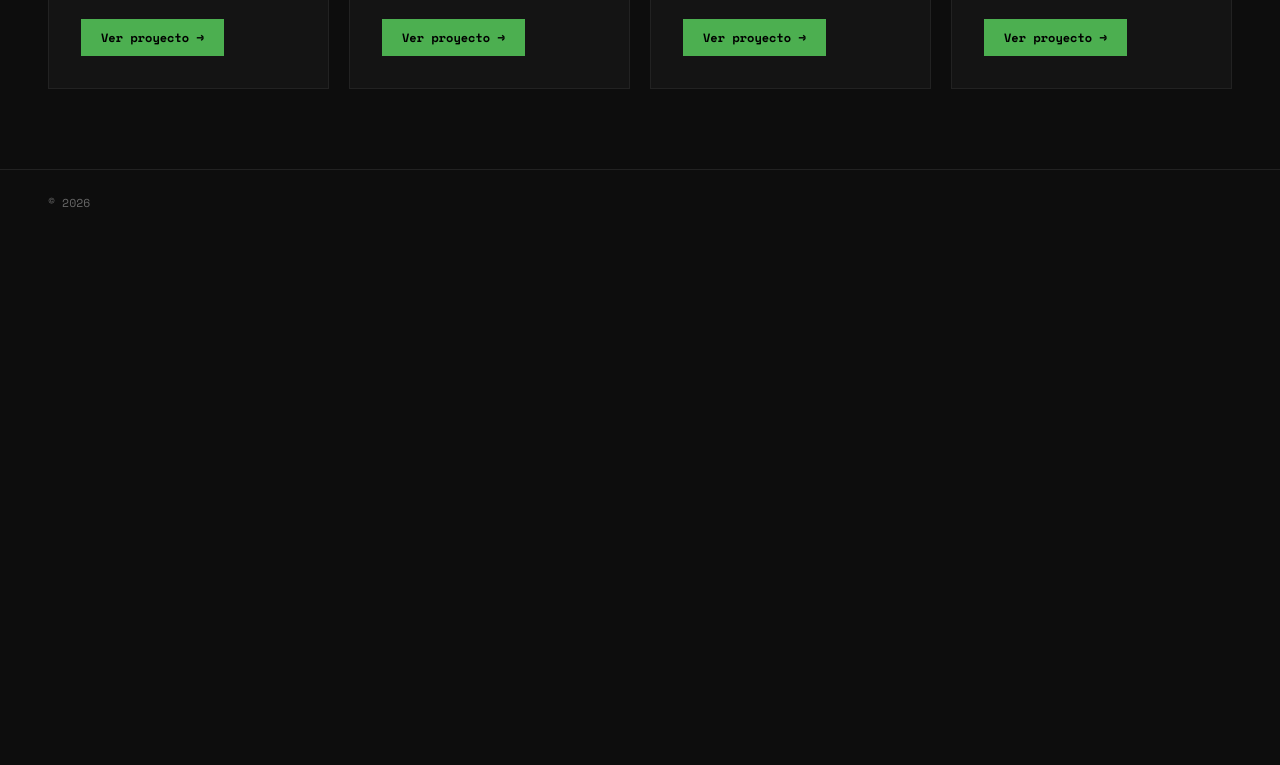
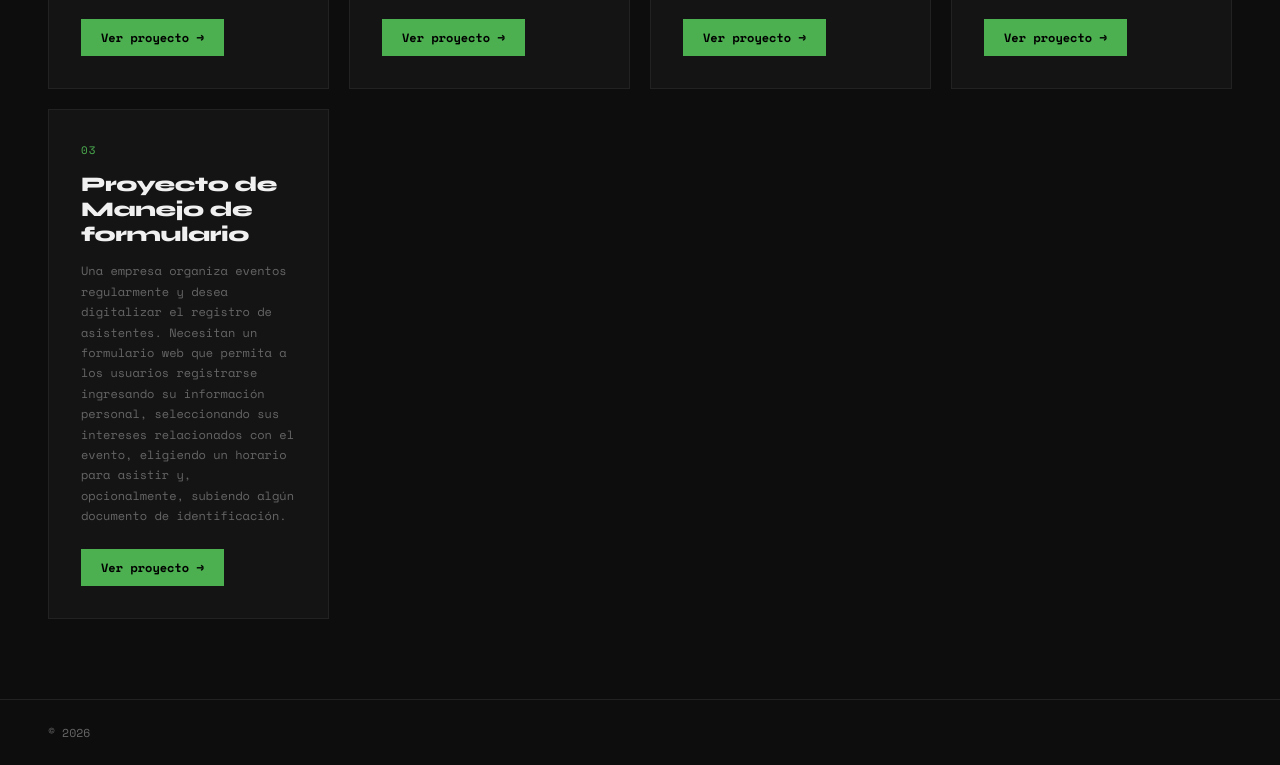
Before and after one commit to Luisba7u7/Introducci-n-a-JavaScript, a plain HTML site: page index.html in a window 1280 px wide. Shown: the part 749-1514 px from the top of the page. Before the commit the page ends 984 px from the top, so only its background shows below. Drawn offline with nearby package versions, Linux system fonts and the light colour scheme.

Commit message:
Agrega el proyecto de manejo de formulario al portafolio

```diff
--- a/index.html
+++ b/index.html
@@ -53,6 +53,13 @@
       <a href="Desarrollo Avanzado en JavaScript/asincronicidad/index.html" class="btn">Ver proyecto →</a>
     </div>
 
+    <!-- PROYECTO 5 -->
+    <div class="card">
+      <span class="number">03</span>
+      <h3>Proyecto de Manejo de formulario</h3>
+      <p>Una empresa organiza eventos regularmente y desea digitalizar el registro de asistentes. Necesitan un formulario web que permita a los usuarios registrarse ingresando su información personal, seleccionando sus intereses relacionados con el evento, eligiendo un horario para asistir y, opcionalmente, subiendo algún documento de identificación. </p>
+      <a href="Desarrollo Avanzado en JavaScript/asincronicidad/index.html" class="btn">Ver proyecto →</a>
+    </div>
 
   </main>
 
```
